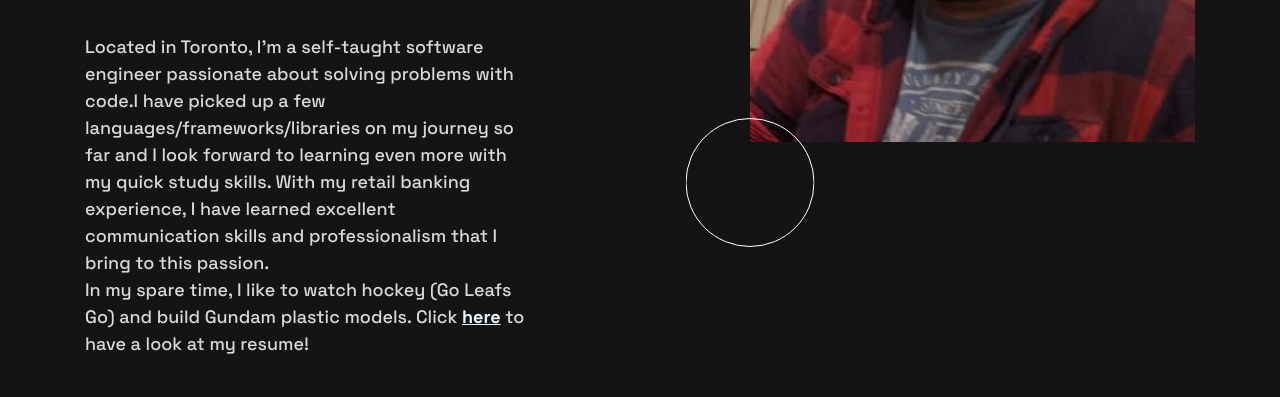
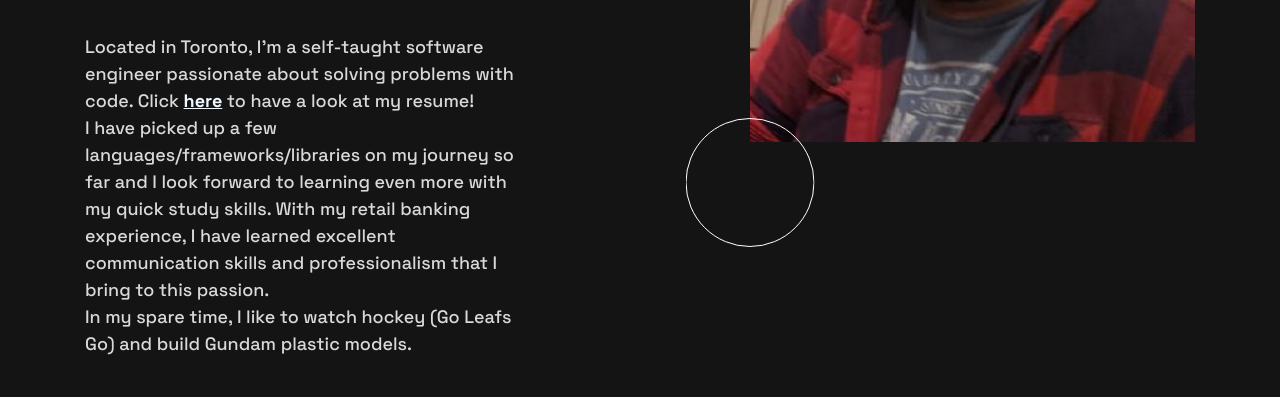
Before and after one commit to FaiyaazHawk/personal_portfoliov2, a plain HTML site: page index.html in a window 1280 px wide. Shown: the part 403-800 px from the top of the page. Drawn offline with Linux system fonts and the light colour scheme.

Commit message:
rearraged sentences in hero

```diff
--- a/index.html
+++ b/index.html
@@ -124,9 +124,9 @@
               </h1>
               <p class="hero__description">
                 Located in Toronto, I'm a self-taught software engineer passionate about
-                solving problems with code.I have picked up a few languages/frameworks/libraries on my journey so far and I look forward to learning even more with my quick study skills. With my retail banking experience, I have learned excellent communication skills and professionalism that I bring to this passion.
-                <br>In my spare time, I like to watch hockey (Go Leafs Go) and build Gundam plastic models. Click <a style="color: aliceblue;" className="resume" href="./assets/Faiyaaz_s_Resume.pdf" target="_blank" rel="noopener noreferrer"><strong>here</strong></a> to have
-                a look at my resume!
+                solving problems with code. Click <a style="color: aliceblue;" className="resume" href="./assets/Faiyaaz_s_Resume.pdf" target="_blank" rel="noopener noreferrer"><strong>here</strong></a> to have
+                a look at my resume!<br> I have picked up a few languages/frameworks/libraries on my journey so far and I look forward to learning even more with my quick study skills. With my retail banking experience, I have learned excellent communication skills and professionalism that I bring to this passion.
+                <br>In my spare time, I like to watch hockey (Go Leafs Go) and build Gundam plastic models.
               </p>
               <a href="#contact" class="hero__contact underline">Contact me</a>
             </div>
```
